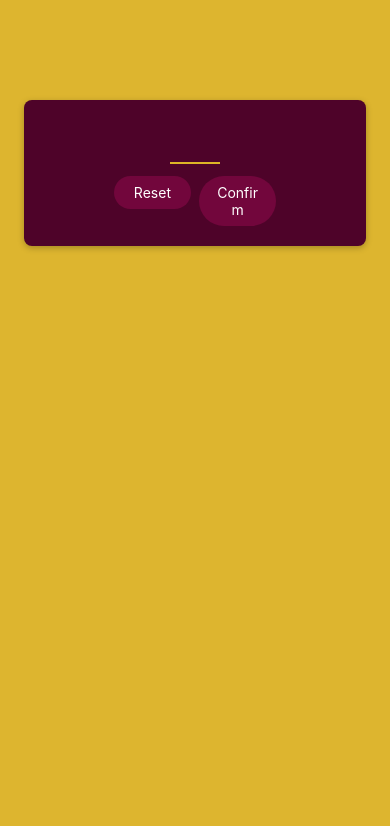
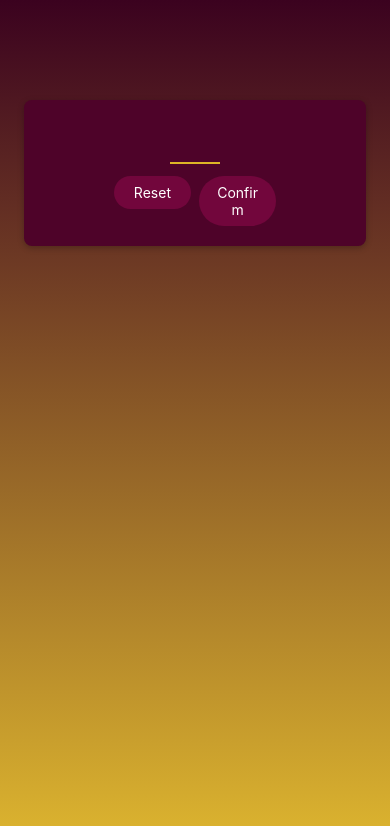
Before and after one commit to miv10/learnRN, a React Native app: screen / in a window 390 px wide. Shown: the top 826 px of the page. Built offline with nearby package versions, Linux system fonts and the light colour scheme.

Commit message:
use expo linear gradinet

```diff
--- a/App.js
+++ b/App.js
@@ -1,18 +1,17 @@
-import { StyleSheet, View, Text } from "react-native";
-import { StatusBar } from "expo-status-bar";
+import { StyleSheet } from "react-native";
+import { LinearGradient } from "expo-linear-gradient";
 import StartGameScreen from "./screens/StartGameScreen";
 
 export default function App() {
   return (
-    <View style={styles.rootScreen}>
+    <LinearGradient style={styles.rootScreen} colors={["#3b021f", "#ddb52f"]}>
       <StartGameScreen />
-    </View>
+    </LinearGradient>
   );
 }
 
 const styles = StyleSheet.create({
   rootScreen: {
     flex: 1,
-    backgroundColor: "#ddb52f",
   },
 });
--- a/package.json
+++ b/package.json
@@ -11,6 +11,7 @@
   },
   "dependencies": {
     "expo": "~49.0.13",
+    "expo-linear-gradient": "~12.3.0",
     "expo-status-bar": "~1.6.0",
     "react": "18.2.0",
     "react-native": "0.72.5"
```
Also changed, not shown: 1 other file (tests, documents, lock files or other folders).
